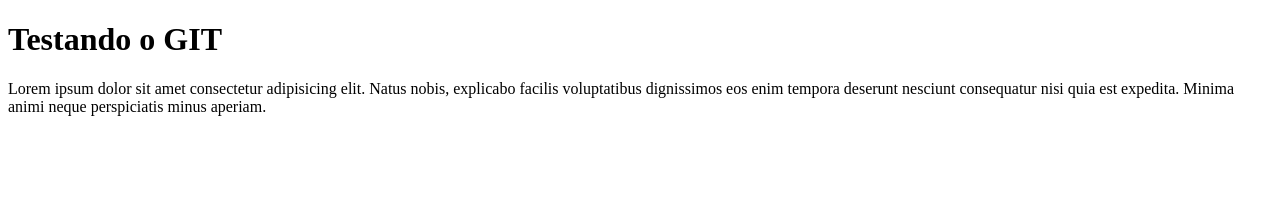
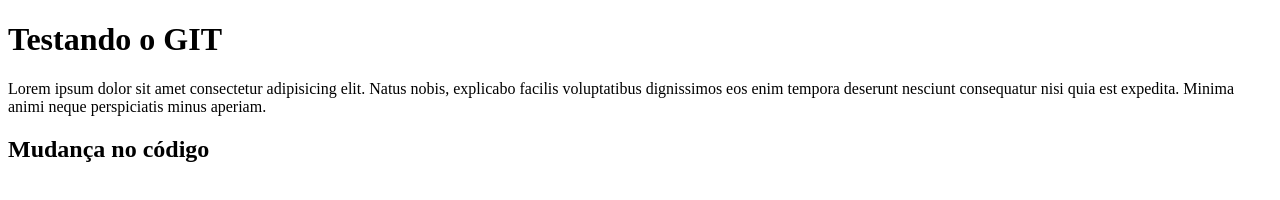
Before and after one commit to marcelooliveiramendes/aula-mfx, a plain HTML site: page index.html in a window 1280 px wide. Drawn offline with Linux system fonts and the light colour scheme.

Commit message:
adicionado h2

```diff
--- a/index.html
+++ b/index.html
@@ -8,5 +8,7 @@
 <body>
     <h1>Testando o GIT</h1>
     <p>Lorem ipsum dolor sit amet consectetur adipisicing elit. Natus nobis, explicabo facilis voluptatibus dignissimos eos enim tempora deserunt nesciunt consequatur nisi quia est expedita. Minima animi neque perspiciatis minus aperiam.</p>
+
+    <h2>Mudança no código</h2>
 </body>
 </html>
```
